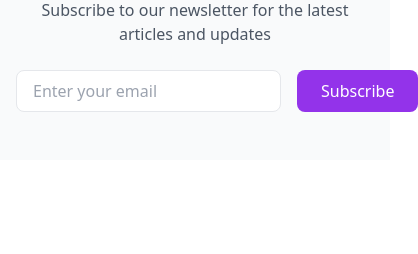
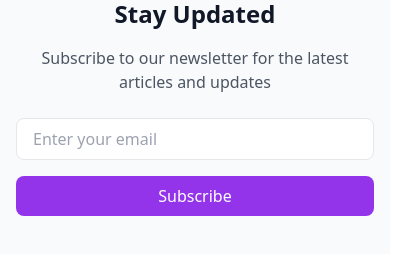
Before and after one commit to Basantrajshakti/next-optimizations, a Next.js app: page /blog in a window 390 px wide. Shown: the part 3322-3576 px from the top of the page, 418 px wide, since content can reach past the window. Before the commit the page ends 3482 px from the top, so only its background shows below. Built offline with nearby package versions, Linux system fonts and the light colour scheme.

Commit message:
Added form validation, controlled input, submission handling, and feedback message

```diff
--- a/app/blog/[slug]/page.tsx
+++ b/app/blog/[slug]/page.tsx
@@ -15,7 +15,7 @@ export default function BlogPostPage({ params }: BlogPostPageProps) {
   if (!post) return notFound();
 
   return (
-    <div className="min-h-screen py-12 px-4 bg-white dark:bg-gray-900 mt-12 ">
+    <div className="min-h-screen py-12 px-4 bg-white dark:bg-gray-900 ">
       <div className="max-w-3xl mx-auto">
         {/* Blog Image */}
         <div className="relative w-full h-64 sm:h-96 mb-8 overflow-hidden rounded-lg shadow-lg">
--- a/app/components/Newsletter.tsx
+++ b/app/components/Newsletter.tsx
@@ -1,23 +1,42 @@
+"use client";
+
+import { useState } from "react";
+
 export default function Newsletter() {
+  const [email, setEmail] = useState("");
+  const [submitted, setSubmitted] = useState(false);
+
+  const handleSubmit = (e: React.FormEvent) => {
+    e.preventDefault();
+    if (!email) return;
+
+    // Simulate a submission or integrate with backend here
+    setSubmitted(true);
+    setTimeout(() => setSubmitted(false), 3000); // auto-hide
+    setEmail("");
+  };
+
   return (
     <div className="mt-12 text-center">
       <h2 className="text-2xl font-bold mb-4">Stay Updated</h2>
-      <p className="text-gray-600 dark:text-gray-300 mb-6">
-        Subscribe to our newsletter for the latest articles and updates
-      </p>
-      <form className="max-w-md mx-auto flex gap-4">
+      <p className="text-gray-600 dark:text-gray-300 mb-6">Subscribe to our newsletter for the latest articles and updates</p>
+      <form onSubmit={handleSubmit} className="max-w-md mx-auto flex gap-4 flex-col sm:flex-row">
         <input
           type="email"
+          name="email"
+          required
+          value={email}
+          onChange={(e) => setEmail(e.target.value)}
           placeholder="Enter your email"
-          className="flex-1 px-4 py-2 rounded-lg border focus:ring-2 focus:ring-purple-500 focus:border-transparent"
+          aria-label="Email address"
+          className="flex-1 px-4 py-2 rounded-lg border focus:ring-2 focus:ring-purple-500 focus:border-transparent text-black"
         />
-        <button
-          type="submit"
-          className="px-6 py-2 bg-purple-600 text-white rounded-lg hover:bg-purple-700"
-        >
+        <button type="submit" className="px-6 py-2 bg-purple-600 text-white rounded-lg hover:bg-purple-700 transition-colors">
           Subscribe
         </button>
       </form>
+
+      <p className={`mt-4 text-green-600 font-medium animate-pulse ${submitted ? "visible" : "invisible"}`}>✅ Subscribed! Thank you.</p>
     </div>
   );
 }
--- a/app/layout.tsx
+++ b/app/layout.tsx
@@ -24,7 +24,7 @@ export default function RootLayout({
           rel="stylesheet"
         /> */}
       </head>
-      <body className="min-h-screen bg-white dark:bg-gray-900">
+      <body className="min-h-screen bg-white dark:bg-gray-900 mt-12">
         <AppBar />
         <main className="flex min-h-screen flex-col ">{children}</main>
       </body>
```
Also changed, not shown: 1 other file (tests, documents, lock files or other folders).
